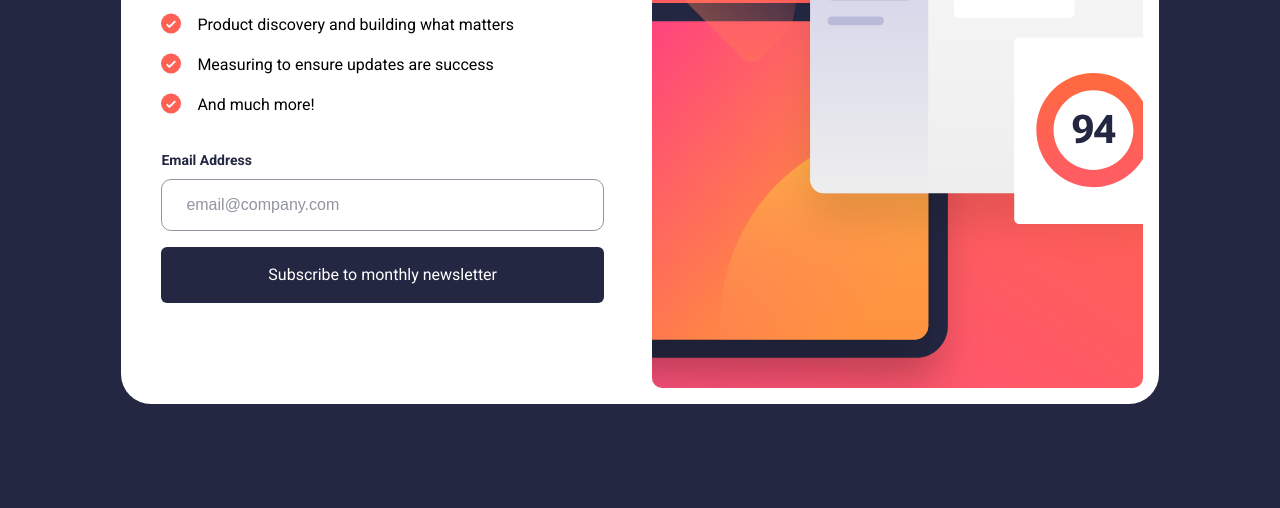
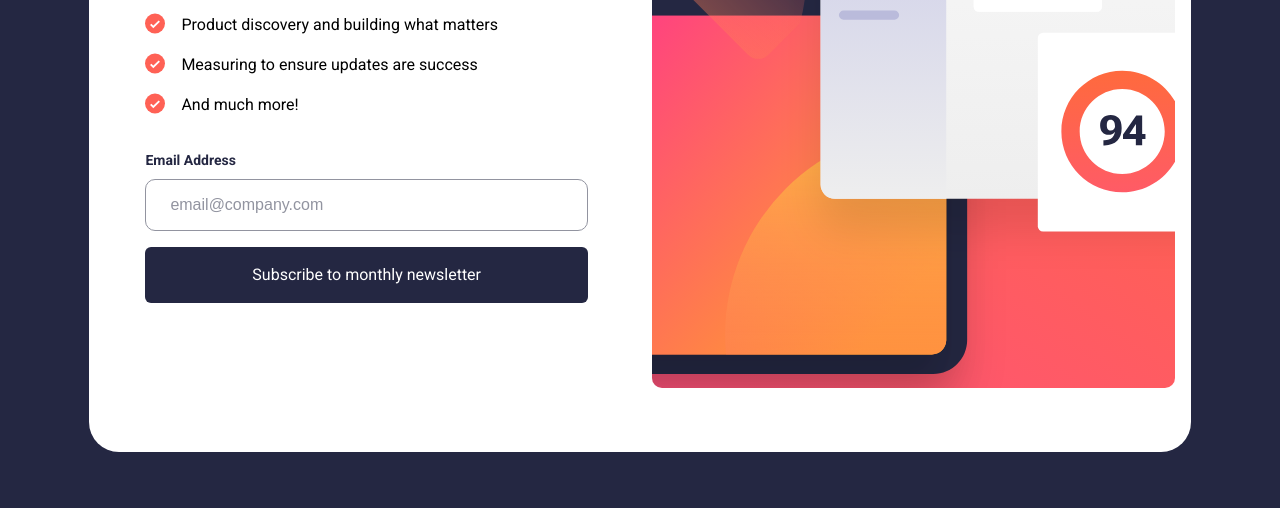
Before and after one commit to alidhaini/Newsletter-From---Frontend-Mentor, a plain HTML site: page index.html in a window 1280 px wide. Shown: the part 292-800 px from the top of the page. Drawn offline with Linux system fonts and the light colour scheme.

Commit message:
fixing some spacing bugs

```diff
--- a/styles/form-card.css
+++ b/styles/form-card.css
@@ -2,6 +2,7 @@
     display: flex;
     flex-direction: column;
     gap: 1rem;
+    padding: 5rem;
 }
 
 .heading-img-wrapper{
@@ -25,6 +26,8 @@
     margin-left: var(--size-xl);
     margin-right: var(--size-xl);
     position: relative;
+    padding: 1rem;
+    min-height: 30vh;
 }
 
 .description{
@@ -172,8 +175,6 @@
 @media (min-width: 1024px) {
     body{
         background-color: var(--clr-darkSlateGrey);
-        margin: 0;
-        padding: 0;
         display: flex;
         justify-content: center;
         align-items: center;
@@ -182,7 +183,7 @@
         display:grid;
         grid-template-columns: 1fr 1fr ;
         gap: 1.5rem;
-        padding: 1rem;
+        padding: 4rem;
         justify-content: center;
         align-items: center;
         background-color: var(--clr-white);
@@ -196,7 +197,6 @@
         background-size:cover;
         background-repeat: no-repeat;
         order: 2;
-        background-color: red;
     }
     .heading-title{
         font-size: var(--size-4xl);
@@ -249,7 +249,7 @@
     .subscription-card{
         flex-direction: row-reverse;
         gap: 1.5rem;
-        padding: 1rem;
+        padding: 4rem 1rem;
         justify-content: center;
         align-items: center;
         background-color: var(--clr-white);
```
